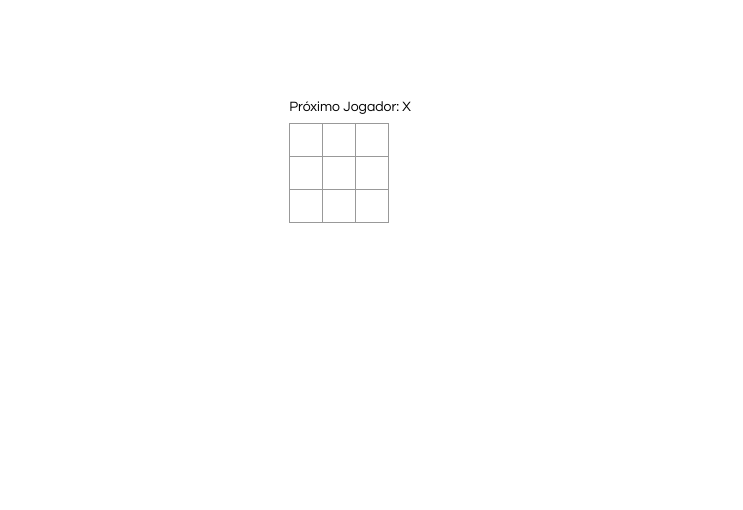
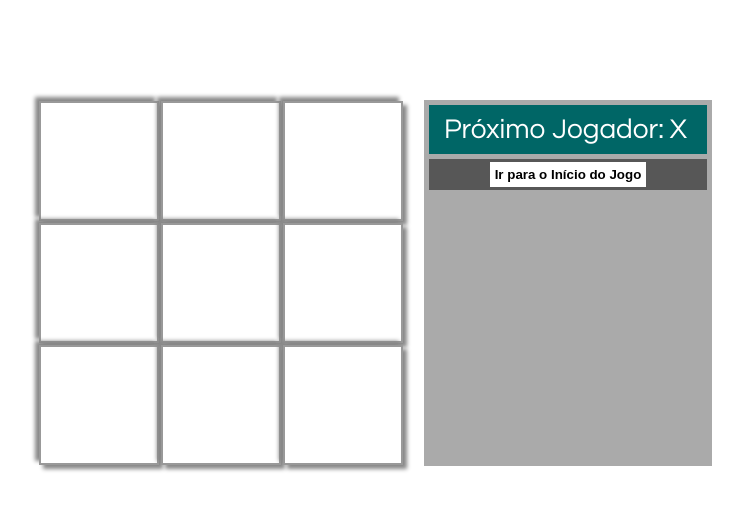
Before and after one commit to francissverissimo/jogo_da_velha, a React app: page / in a window 1280 px wide. Shown: the whole page, without its empty margins (265-1008 px from the left). Built offline with nearby package versions, Linux system fonts and the light colour scheme.

Commit message:
Finalizar jogo-da-velha

```diff
--- a/src/index.css
+++ b/src/index.css
@@ -18,23 +18,23 @@ ul {
     display: table;
 }
 
-.status {
-    margin-bottom: 10px;
-}
-
 .square {
     background: #fff;
-    border: 1px solid #999;
+    color: #006666;
+    border: 2px solid #999;
     float: left;
-    font-size: 24px;
+    font-size: 60px;
     font-weight: bold;
     line-height: 34px;
-    height: 34px;
+    height: 120px;
     margin-right: -1px;
     margin-top: -1px;
     padding: 0;
     text-align: center;
-    width: 34px;
+    width: 120px;
+    margin: 1px;
+    box-shadow: 4px 4px 4px #888,
+    -4px -4px 4px #888;
 }
 
 .square:focus {
@@ -52,4 +52,34 @@ ul {
 
 .game-info {
     margin-left: 20px;
+    background-color: #aaa;
+    padding: 5px 5px 0 5px;
 }
+
+.game-info li {
+    background-color: #575757;
+    padding: 3px;
+    margin-bottom: 3px;
+}
+
+.game-info ol {
+    list-style-type: none;
+    padding-left: 0;
+    margin-top: 5px;
+}
+
+.game-info button {
+    font-weight: bold;
+    background-color: white;
+    padding: 5px;
+    border: none;
+    outline: none;
+}
+
+.game-info div {
+    margin-bottom: 0px;
+    font-size: 28px;
+    color: white;
+    background-color: #006666;
+    padding: 10px 20px 10px 15px;
+}
--- a/src/index.js
+++ b/src/index.js
@@ -11,50 +11,18 @@ function Square(props) {
 }
 
 class Board extends React.Component {
-
-  constructor(props) {
-    super(props);
-    this.state = {
-      squares: Array(9).fill(null),
-      xIsNext: true,
-    };
-  }
-
-  handleClick(i) {
-    const squares = this.state.squares.slice();
-
-    if (calculateWinner(squares) || squares[i]) {
-      return;
-    }
-    squares[i] = this.state.xIsNext ? 'X' : 'O';
-    this.setState({
-      squares: squares,
-      xIsNext: !this.state.xIsNext,
-    });
-  }
-
   renderSquare(i) {
     return (
       <Square
-        value={this.state.squares[i]}
-        onClick={ () => this.handleClick(i)}
+        value={this.props.squares[i]}
+        onClick={ () => this.props.onClick(i)}
       />
     );
   }
 
   render() {
-    const winner = calculateWinner(this.state.squares);
-    let status;
-
-    if (winner) {
-      status = 'Vencedor: ' + winner;
-    } else {
-      status = 'Próximo Jogador: ' + (this.state.xIsNext ? 'X' : 'O');
-    }
-
     return (
       <div>
-        <div className="status">{status}</div>
         <div className="board-row">
           {this.renderSquare(0)}
           {this.renderSquare(1)}
@@ -76,16 +44,77 @@ class Board extends React.Component {
 }
 
 class Game extends React.Component {
+  constructor(props) {
+    super(props);
+    this.state = {
+      history: [{
+        squares: Array(9).fill(null),
+      }],
+      stepNumber: 0,
+      xIsNext: true,
+    };
+  }
+
+  handleClick(i) {
+    const history = this.state.history.slice(0, this.state.stepNumber + 1);
+    const current = history[history.length - 1];
+    const squares = current.squares.slice();
+
+    if (calculateWinner(squares) || squares[i]) {
+      return;
+    }
+    squares[i] = this.state.xIsNext ? 'X' : 'O';
+    this.setState({
+      history: history.concat([{
+        squares: squares,
+      }]),
+      stepNumber: history.length,
+      xIsNext: !this.state.xIsNext,
+    });
+  }
+
+  jumpTo(step) {
+    this.setState({
+      stepNumber: step,
+      xIsNext: (step % 2) === 0,
+    });
+  }
 
   render() {
+    const history = this.state.history;
+    const current = history[this.state.stepNumber];
+    const winner = calculateWinner(current.squares);
+
+    const moves = history.map((step, move) => {
+      const desc = move ?
+        'Ir para movimento #' + move :
+        'Ir para o Início do Jogo';
+      return (
+        <li key={move}>
+          <button onClick={() => this.jumpTo(move)}>{desc}</button>
+        </li>
+      );
+    });
+
+    let status;
+
+    if (winner) {
+      status = 'VENCEDOR: ' + winner;
+    } else {
+      status = 'Próximo Jogador: ' + (this.state.xIsNext ? 'X' : 'O');
+    }
+
     return (
       <div className="game">
         <div className="game-board">
-          <Board />
+          <Board
+            squares={current.squares}
+            onClick={ (i) => this.handleClick(i) }
+          />
         </div>
         <div className="game-info">
-          <div>{/* status */}</div>
-          <ol>{/* TODO */}</ol>
+          <div>{status}</div>
+          <ol>{moves}</ol>
         </div>
       </div>
     );
```
